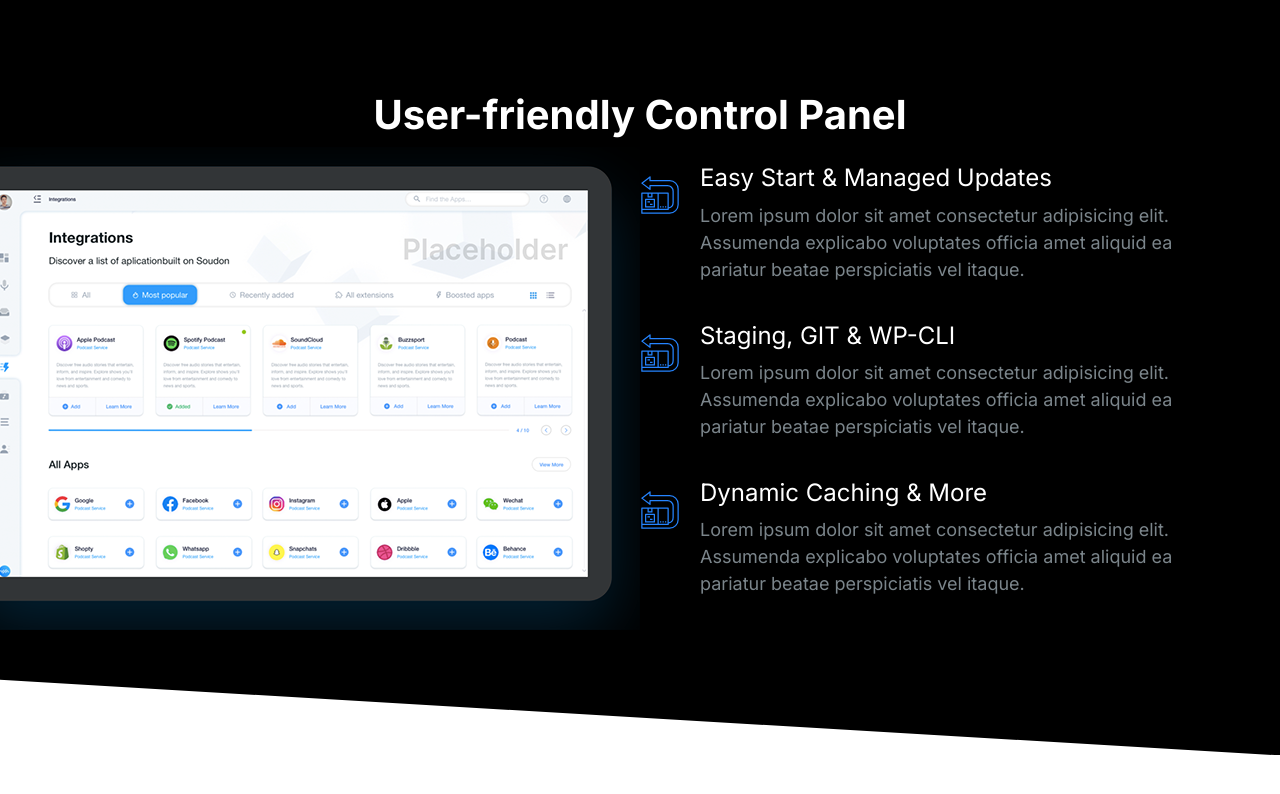
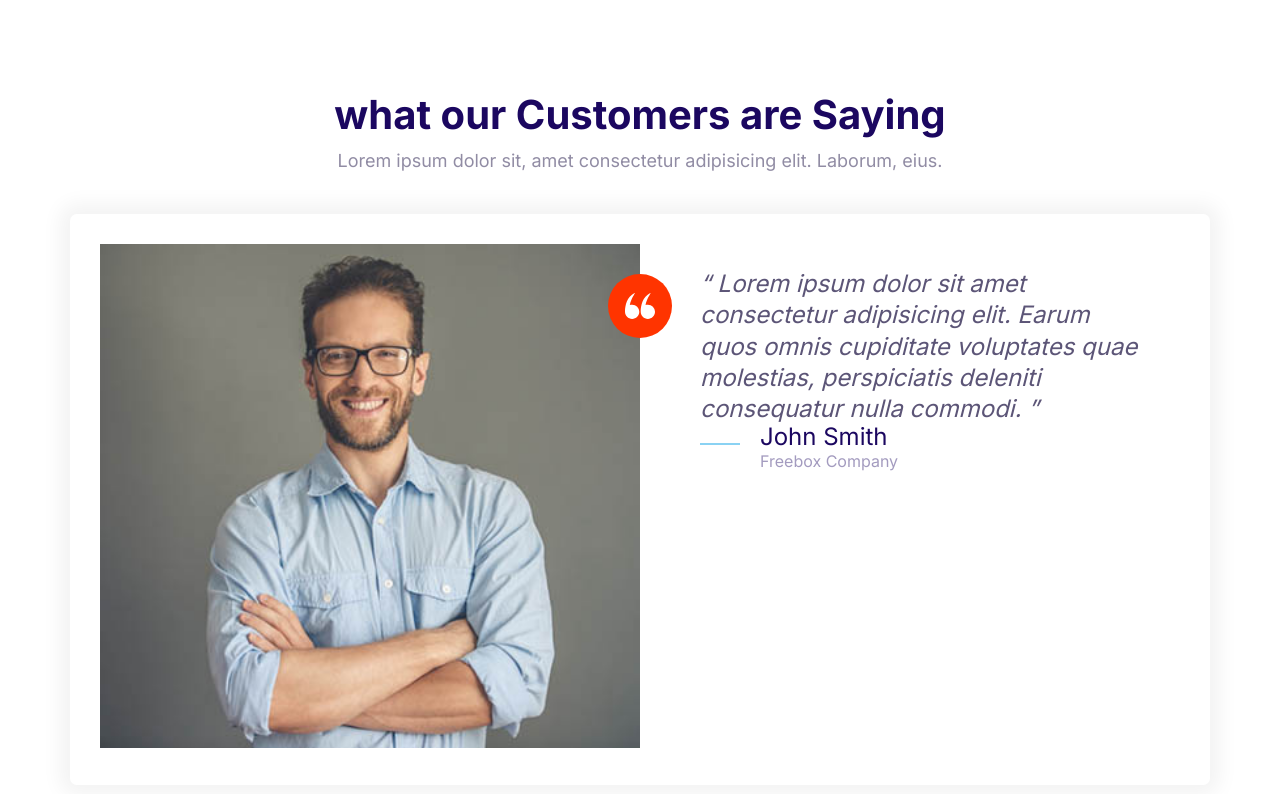
Before and after one commit to Freebox96/freebox, a plain HTML site: page index.html in a window 1280 px wide. Drawn offline with Linux system fonts and the light colour scheme.

Commit message:
Creating Testimonial Blocks Components.

```diff
--- a/css/styles.css
+++ b/css/styles.css
@@ -520,6 +520,7 @@ font-size: 3rem;
 }
 .block__header{
     text-align: center;
+    margin-bottom: 4rem;
 }
 .block__heading{
     margin-top: 0;
--- a/index.html
+++ b/index.html
@@ -15,68 +15,50 @@
     <link rel="stylesheet" href="css/styles.css" />
   </head>
   <body>
-    <section class="block block--dark block--skewed-right block-showcase">
+    <section class="block">
       <header class="block__header">
-        <h2>User-friendly Control Panel</h2>
+        <h2>what our Customers are Saying</h2>
+        <p>
+          Lorem ipsum dolor sit, amet consectetur adipisicing elit. Laborum,
+          eius.
+        </p>
       </header>
-      <div class="container grid grid--1x2">
-        <picture class="block-showcase__image">
-          <source type="image/png" srcset="images/ipad1.png" />
-          <img class="block-showcase__image" src="images/ipad1.png" alt="" />
-        </picture>
-        <ul class="list">
-          <li>
+      <div class="container">
+        <div class="card testimonial">
+          <div class="grid grid--1x2">
+            <div class="testimonial__image">
+              <img
+                src="images/testimonial.jpg"
+                alt="A happy, smiling customer"
+              />
+              <span class="icon-container icon-container--accent">
+                <svg class="icon icon--white icon--small">
+                  <use xlink:href="images/sprite.svg#quotes"></use>
+                </svg>
+              </span>
+            </div>
+            <blockquote class="quote">
+              <p class="quote__text">
+                Lorem ipsum dolor sit amet consectetur adipisicing elit. Earum
+                quos omnis cupiditate voluptates quae molestias, perspiciatis
+                deleniti consequatur nulla commodi.
+              </p>
+              <footer>
                 <div class="media">
                   <div class="media__image">
-                <svg class="icon icon--primary">
-                  <use xlink:href="images/sprite.svg#easy"></use>
+                    <svg class="icon icon--primary quote__line">
+                      <use xlink:href="images/sprite.svg#line"></use>
                     </svg>
                   </div>
                   <div class="media__body">
-                <h3 class="media__title">Easy Start & Managed Updates</h3>
-                <p>
-                  Lorem ipsum dolor sit amet consectetur adipisicing elit.
-                  Assumenda explicabo voluptates officia amet aliquid ea
-                  pariatur beatae perspiciatis vel itaque.
-                </p>
+                    <h3 class="media__title quote__author">John Smith</h3>
+                    <p class="quote__organization">Freebox Company</p>
                   </div>
                 </div>
-          </li>
-          <li>
-            <div class="media">
-              <div class="media__image">
-                <svg class="icon icon--primary">
-                  <use xlink:href="images/sprite.svg#easy"></use>
-                </svg>
-              </div>
-              <div class="media__body">
-                <h3 class="media__title">Staging, GIT & WP-CLI</h3>
-                <p>
-                  Lorem ipsum dolor sit amet consectetur adipisicing elit.
-                  Assumenda explicabo voluptates officia amet aliquid ea
-                  pariatur beatae perspiciatis vel itaque.
-                </p>
+              </footer>
+            </blockquote>
           </div>
         </div>
-          </li>
-          <li>
-            <div class="media">
-              <div class="media__image">
-                <svg class="icon icon--primary">
-                  <use xlink:href="images/sprite.svg#easy"></use>
-                </svg>
-              </div>
-              <div class="media__body">
-                <h3 class="media__title">Dynamic Caching & More</h3>
-                <p>
-                  Lorem ipsum dolor sit amet consectetur adipisicing elit.
-                  Assumenda explicabo voluptates officia amet aliquid ea
-                  pariatur beatae perspiciatis vel itaque.
-                </p>
-              </div>
-            </div>
-          </li>
-        </ul>
       </div>
     </section>
 
```
Also changed, not shown: components/testimonialblocks.html (added, +42 -0 lines). Lines whose indentation alone changed are shown as unchanged.
